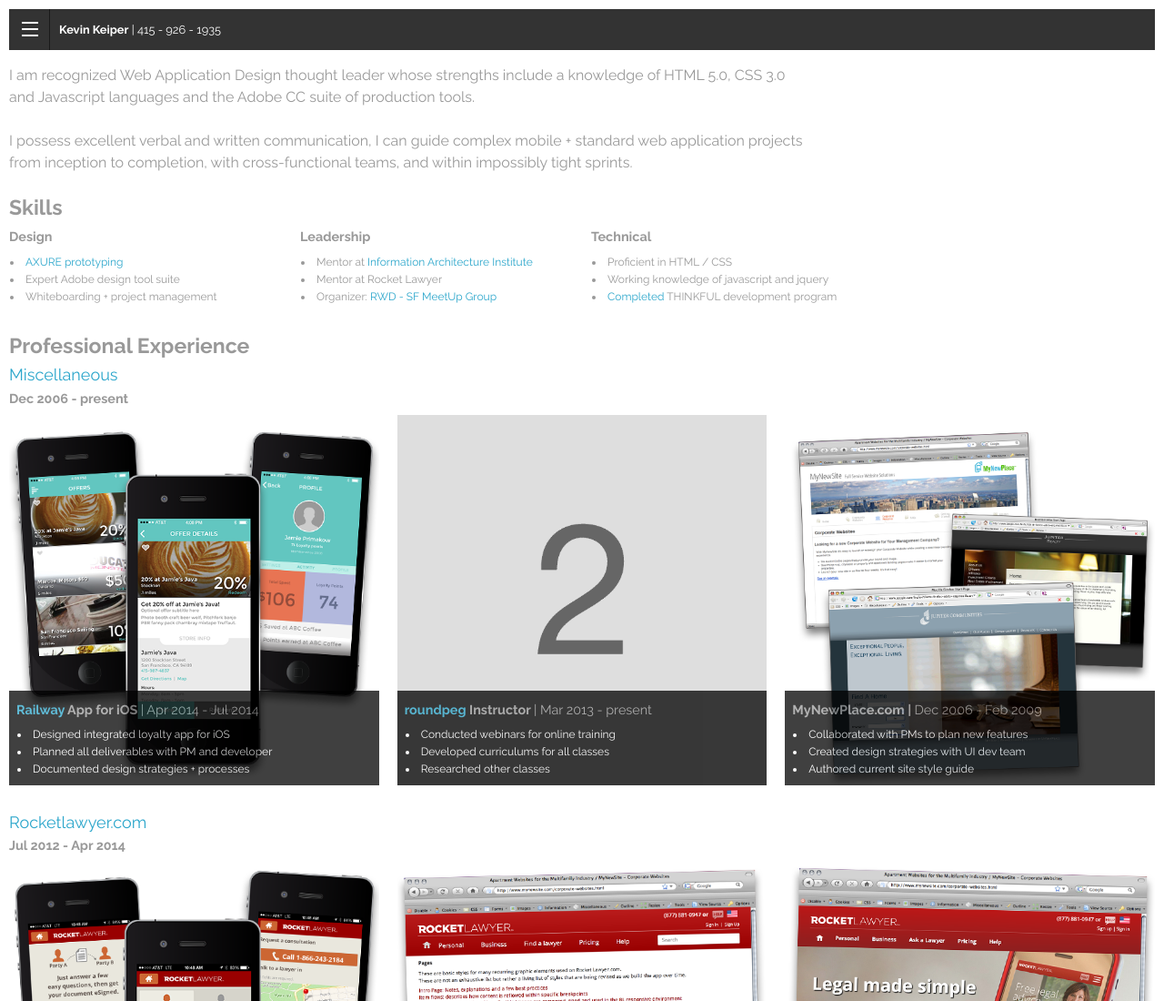
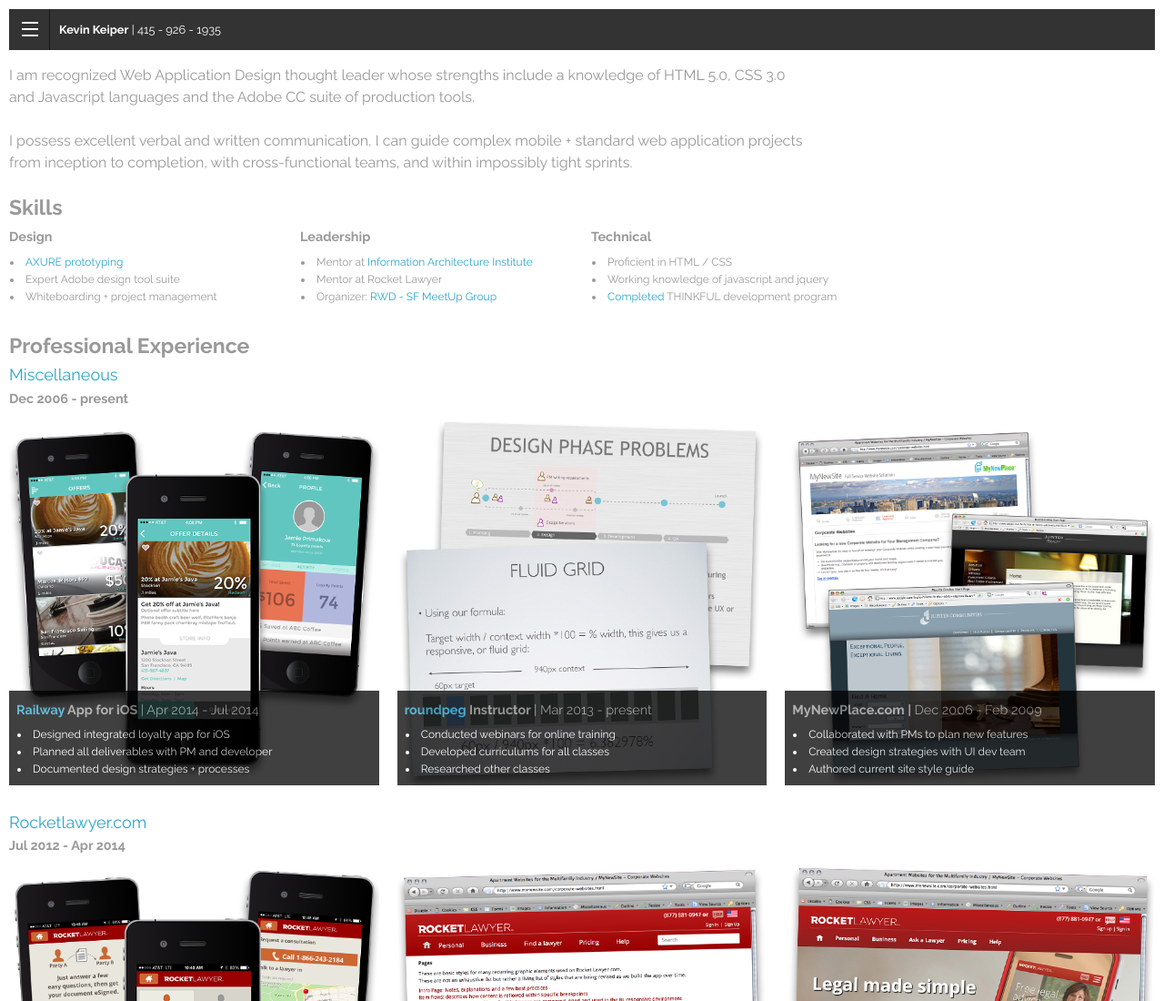
Before and after one commit to kkeiper/kevinkeiper.com, a plain HTML site: page index.html in a window 1280 px wide. Shown: the top 1100 px of the page at 91% size. Drawn offline with Linux system fonts and the light colour scheme.

Commit message:
adding new images
adding new images

```diff
--- a/index.html
+++ b/index.html
@@ -124,7 +124,7 @@
 
                     <li>
                         <div class="wrapper">
-                            <img class="th" src="img/02.png">
+                            <img class="th" src="img/large/large-webinars.png">
                             <div class="description-box">
                                 <h6 class="description-box-title"><a href="http://training.roundpeg.com/">roundpeg</a> Instructor
                                     <span class="project-date">| Mar 2013 - present</span>
```
Also changed, not shown: TU-01.png (added), TU-02.png (added), TU-03.png (added), img/large/large-tuneup-app.png, img/large/large-webinars.png (added).
